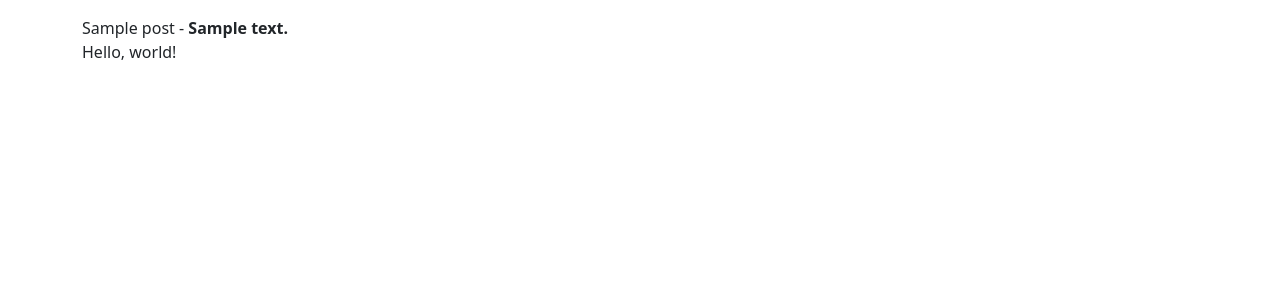
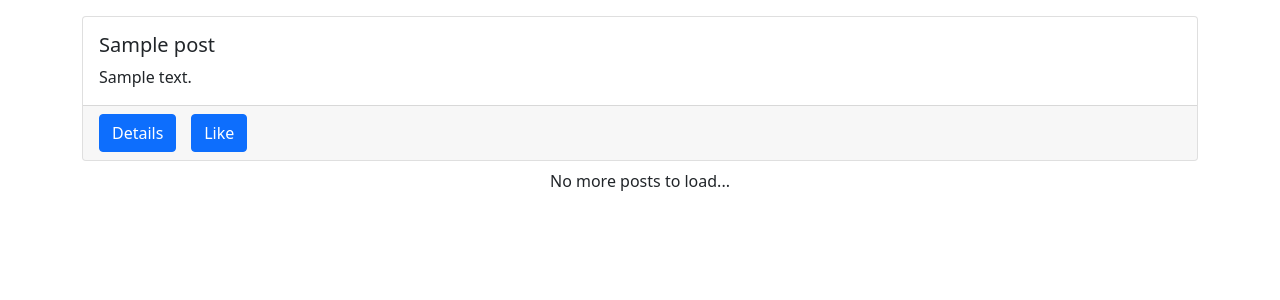
Before and after one commit to jjJones-s/dj_ajax, a Django app: page / in a window 1280 px wide. Shown: the top 300 px of the page. Run offline with Django 5.2, Linux system fonts and the light colour scheme; tables that the repository leaves empty hold one stand-in row (values such as "Sample post"); some libraries are stand-ins or nearby versions.

Commit message:
Added the spinner, Created posts card view, added laoding more posts witha  button click

```diff
--- a/src/posts/templates/posts/main.html
+++ b/src/posts/templates/posts/main.html
@@ -13,7 +13,17 @@ posts
 {% block content %}
 
 
-  <div id="posts-box"></div>
-  <div id="hello-world"></div>
+
+
+  <div id="posts-box" ></div>
+  <div id="spinner-box" class="text-center">
+    <div class="spinner-border" role="status"></div>
+  </div>
+
+  <div class="text-center mb-3" id="end-box">
+
+    <button id="load-more" class="btn btn-primary">Load more</button>
+
+  </div>
 
 {% endblock content %}
--- a/src/posts/urls.py
+++ b/src/posts/urls.py
@@ -9,7 +9,7 @@ app_name = 'posts'
 
 urlpatterns = [
   path('', post_list_and_create, name='main-board'),
-  path('data/', load_post_data_view, name='posts-data'),
+  path('data/<int:num_posts>/', load_post_data_view, name='posts-data'),
 
   path('hello-world/', hello_world_view, name='hello-world'),
 ]
--- a/src/posts/views.py
+++ b/src/posts/views.py
@@ -8,7 +8,12 @@ def post_list_and_create(request):
     qs = Post.objects.all()
     return render(request, 'posts/main.html', {'qs': qs})
 
-def load_post_data_view(request):
+def load_post_data_view(request, num_posts):
+    visible = 3
+    upper = num_posts # 9
+    lower = upper - visible # 6
+    size = Post.objects.count()
+
     qs = Post.objects.all()
     data = []
     for obj in qs:
@@ -16,10 +21,11 @@ def load_post_data_view(request):
             'id': obj.id,
             'title': obj.title,
             'body': obj.body,
+            'liked': True if request.user in obj.liked.all() else False,
             'author': obj.author.user.username
         }
         data.append(item)
-    return JsonResponse({'data':data})
+    return JsonResponse({'data':data[lower:upper], 'size': size})
 
 
 
--- a/src/profiles/static/posts/main.js
+++ b/src/profiles/static/posts/main.js
@@ -2,37 +2,60 @@ console.log("Hello world");
 
 const helloWorldBox = document.getElementById('hello-world');
 const postsBox = document.getElementById('posts-box');
+const spinnerBox = document.getElementById('spinner-box');
+const loadBtn = document.getElementById('load-more');
+const endBox = document.getElementById('end-box');
 
-$.ajax({
+let visible = 3;
 
-  type: 'GET',
-  url: '/hello-world/',
-  success: function (response) {
-    console.log('success:', response);
-    helloWorldBox.textContent = response.text;
-  },
-
-  error: function (error) {
-    console.error('Error:', error);
-  }
-
-
-})
-
+const getData = () =>{
   $.ajax({
     type: 'GET',
-  url: '/data/',
+    url: `/data/${visible}/`,
     success: function (response) {
       console.log('success:', response);
       const data = response.data;
+
+      setTimeout(() => {
+
+        spinnerBox.classList.add('not-visible');
 
         console.log('Data:', data);
 
         data.forEach(el => {
           postsBox.innerHTML += `
-        ${el.title} - <b>${el.body}</b> <br>
+
+            <div class="card mb-2">
+          <div class="card-body">
+            <h5 class="card-title">${el.title}</h5>
+            <p class="card-text">${el.body}</p>
+          </div>
+          <div class="card-footer">
+            <div class="row">
+              <div class="col-1">
+                <a href="#" class="btn btn-primary">Details</a>
+              </div>
+              <div class="col-1">
+                <a href="#" class="btn btn-primary">Like</a>
+              </div>
+            </div>
+          </div>
+        </div>
             `
       })
+
+      }, 100)
+
+      console.log(response.size)
+      if(response.size ===0){
+        endBox.textContent = "No posts added yet...";
+      }
+      else if (response.size <= visible) {
+        loadBtn.classList.add('not-visible');
+        endBox.textContent = "No more posts to load...";
+
+      }
+
   },
 
     error: function (error) {
@@ -42,3 +65,15 @@ $.ajax({
 
 
   })
+}
+
+
+loadBtn.addEventListener('click', () => {
+
+  spinnerBox.classList.remove('not-visible');
+  visible += 3;
+  getData();
+
+})
+
+getData();
```
Lines whose indentation alone changed are shown as unchanged.
